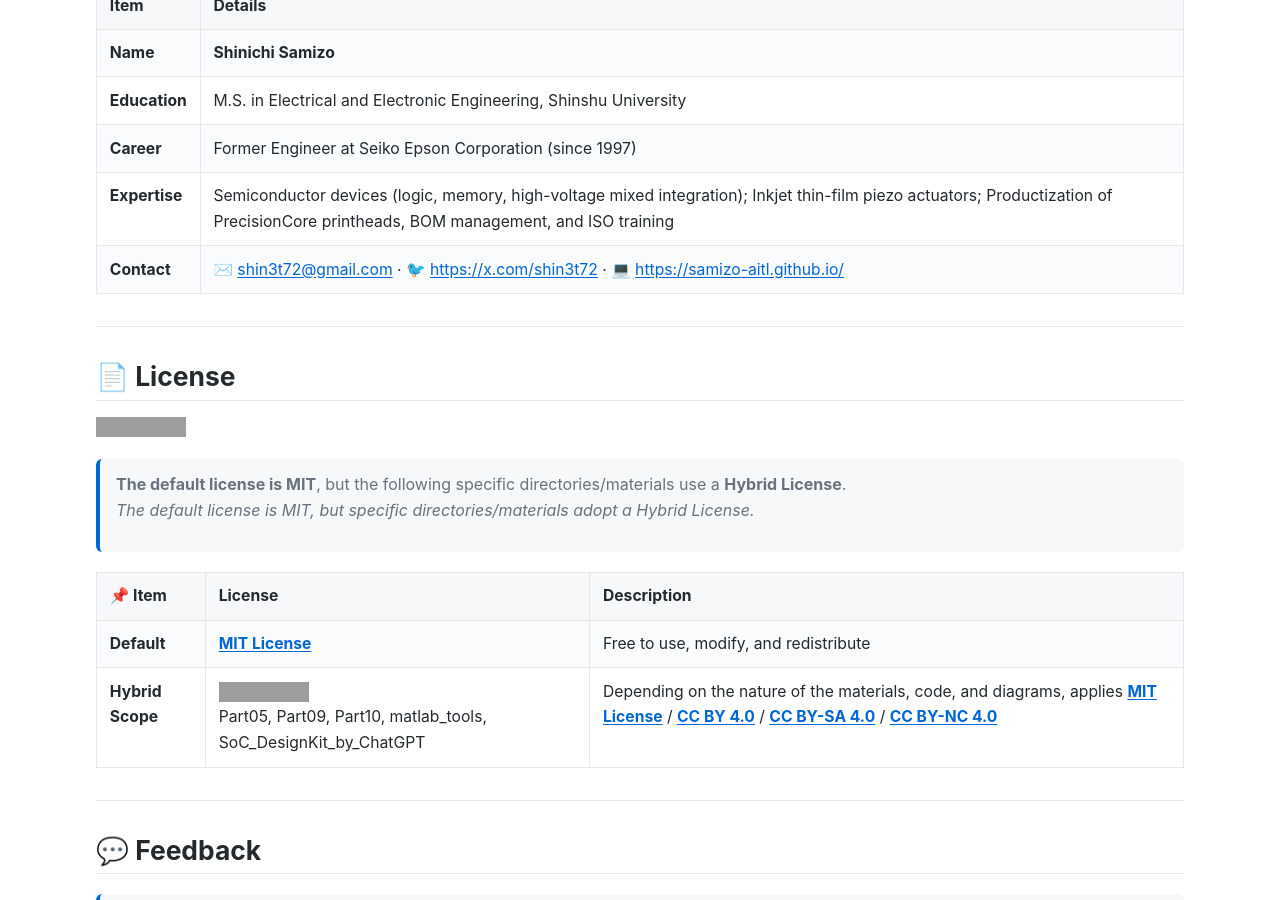
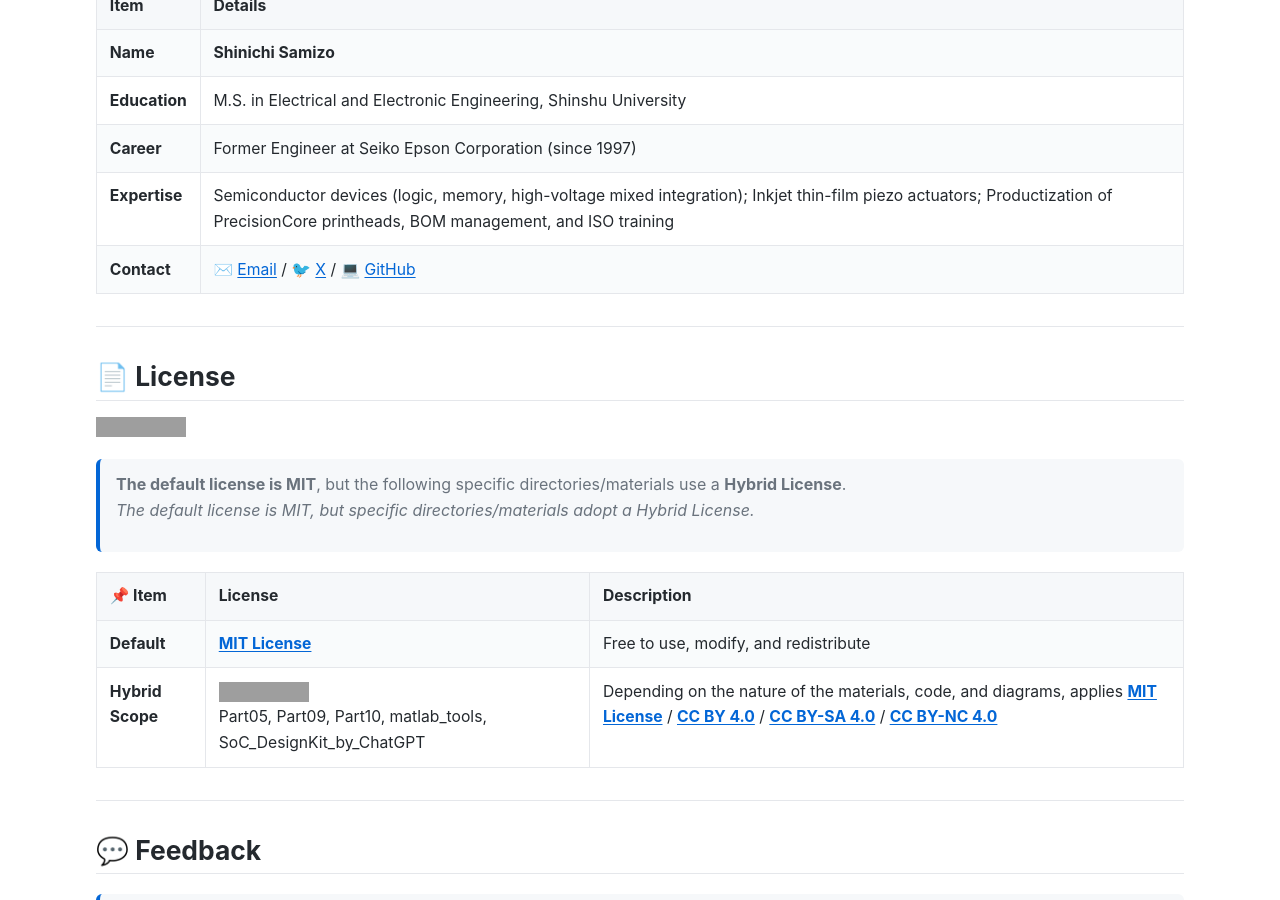
Before and after one commit to Samizo-AITL/EduController, a Jekyll site: the page built from en/index.md, in a window 1280 px wide and 900 px high, scrolled down 3310 px. Built offline with Jekyll 4.4.1, drawn with Linux system fonts in a browser that asks for light colours; grey boxes are pictures that could not be loaded.

Commit message:
Update index.md

```diff
--- a/en/index.md
+++ b/en/index.md
@@ -108,7 +108,7 @@ title: EduController/en/index.md
 | **Education** | M.S. in Electrical and Electronic Engineering, Shinshu University |
 | **Career** | Former Engineer at Seiko Epson Corporation (since 1997) |
 | **Expertise** | Semiconductor devices (logic, memory, high-voltage mixed integration); Inkjet thin-film piezo actuators; Productization of PrecisionCore printheads, BOM management, and ISO training |
-| **Contact** | ✉️ [shin3t72@gmail.com](mailto:shin3t72@gmail.com) · 🐦 [https://x.com/shin3t72](https://x.com/shin3t72) · 💻 [https://samizo-aitl.github.io/](https://samizo-aitl.github.io/) |
+| **Contact** | ✉️ [Email](mailto:shin3t72@gmail.com) / 🐦 [X](https://x.com/shin3t72) / 💻 [GitHub](https://samizo-aitl.github.io/) |
 
 ---
 
```
